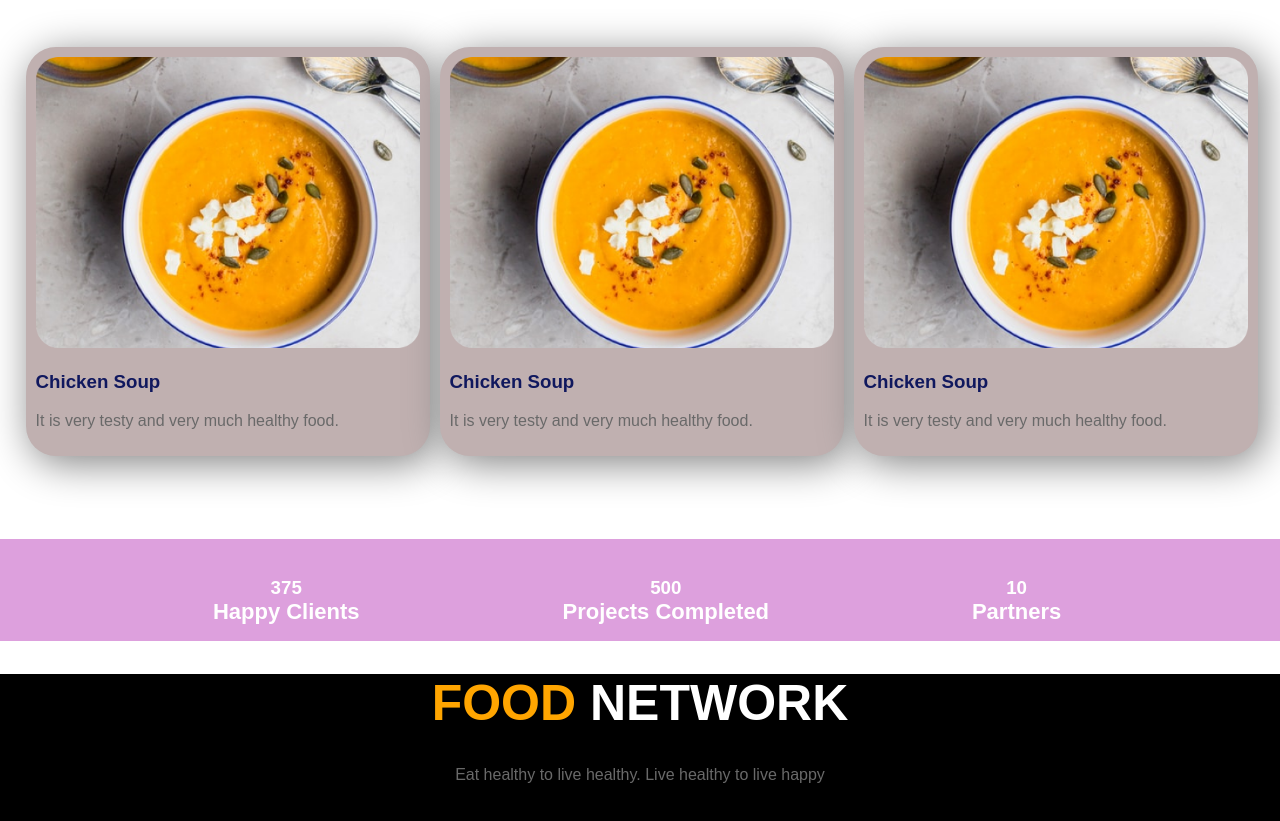
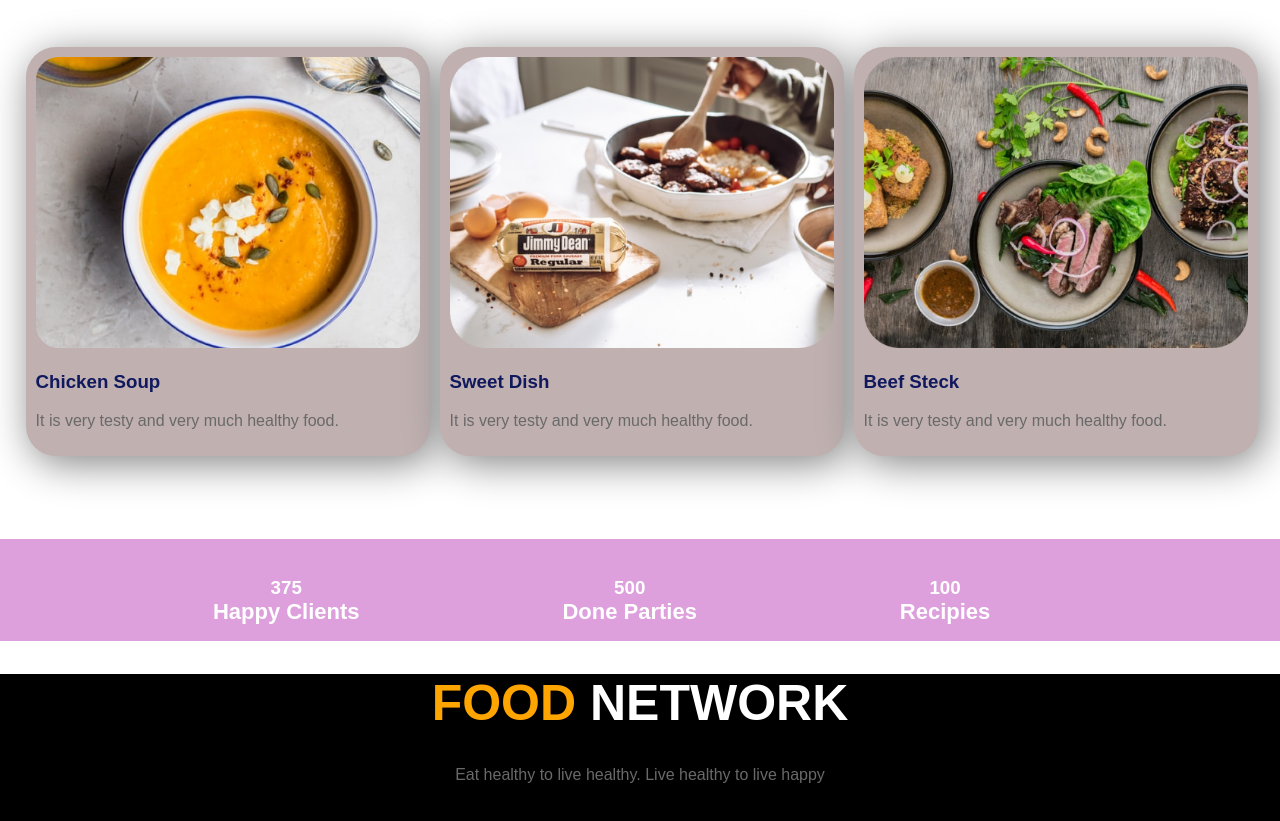
Before and after one commit to najmul166/developer-portfolio, a plain HTML site: page index.html in a window 1280 px wide. Shown: the part 1483-2304 px from the top of the page. Drawn offline with Linux system fonts and the light colour scheme.

Commit message:
pic work

```diff
--- a/index.html
+++ b/index.html
@@ -40,14 +40,14 @@
             </p>
         </div>
         <div class="single-work">
-            <img src="images/f2.png" >
-            <h3>Chicken Soup</h3>
+            <img src="images/f5.png" >
+            <h3>Sweet Dish</h3>
             <p>It is very testy and very much healthy food.
             </p>
         </div>
         <div class="single-work">
-            <img src="images/f2.png" >
-            <h3>Chicken Soup</h3>
+            <img src="images/f6.png" >
+            <h3>Beef Steck</h3>
             <p>It is very testy and very much healthy food.
            </p>
 
@@ -58,10 +58,10 @@
             <h3>375 <br> <span>Happy Clients</span></h3>
         </div>
         <div class="projects-div">
-            <h3>500 <br> <span>Projects Completed</span></h3>
+            <h3>500 <br> <span>Done Parties</span></h3>
         </div>
         <div class="projects-div">
-            <h3>10 <br> <span>Partners</span></h3>
+            <h3>100 <br> <span>Recipies</span></h3>
         </div>
     </section>
 
```
Also changed, not shown: images/f1.jpg (deleted), images/f3.jpg (deleted), images/f5.png (added), images/f6.png (added).
